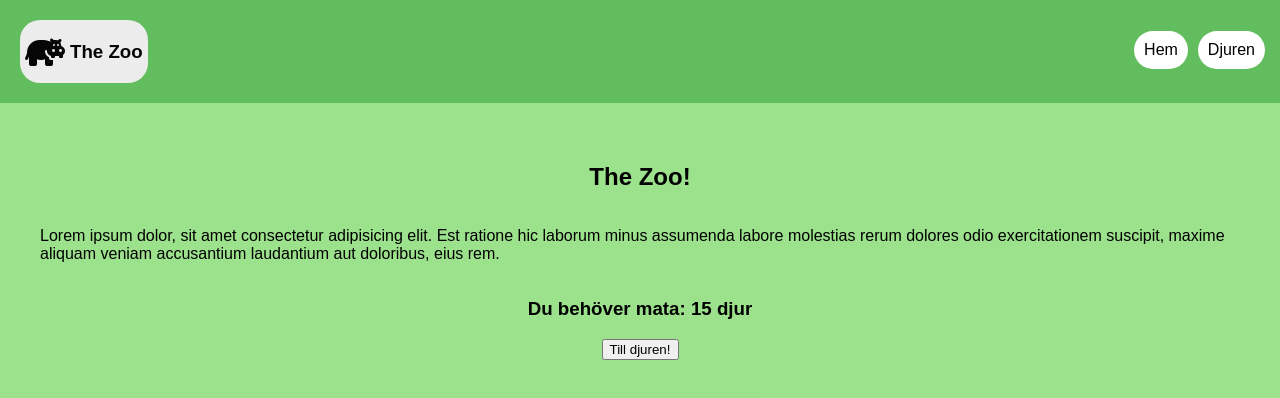
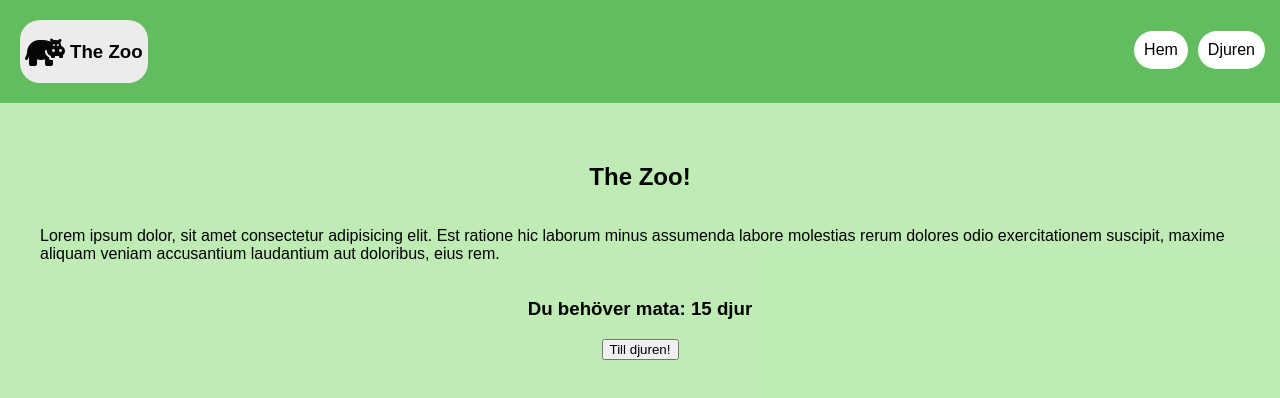
Before and after one commit to bergeper/React-The-Zoo, a React (Vite) app: page / in a window 1280 px wide. Shown: the top 398 px of the page. Built offline with nearby package versions, Linux system fonts and the light colour scheme.

Commit message:
(fix): brighter background

```diff
--- a/src/components/Layout/Layout.scss
+++ b/src/components/Layout/Layout.scss
@@ -4,5 +4,5 @@
   align-items: center;
   width: 100%;
   min-height: 100vh;
-  background-color: rgba(143, 223, 125, 0.878);
+  background-color: rgba(143, 223, 125, 0.575);
 }
```
